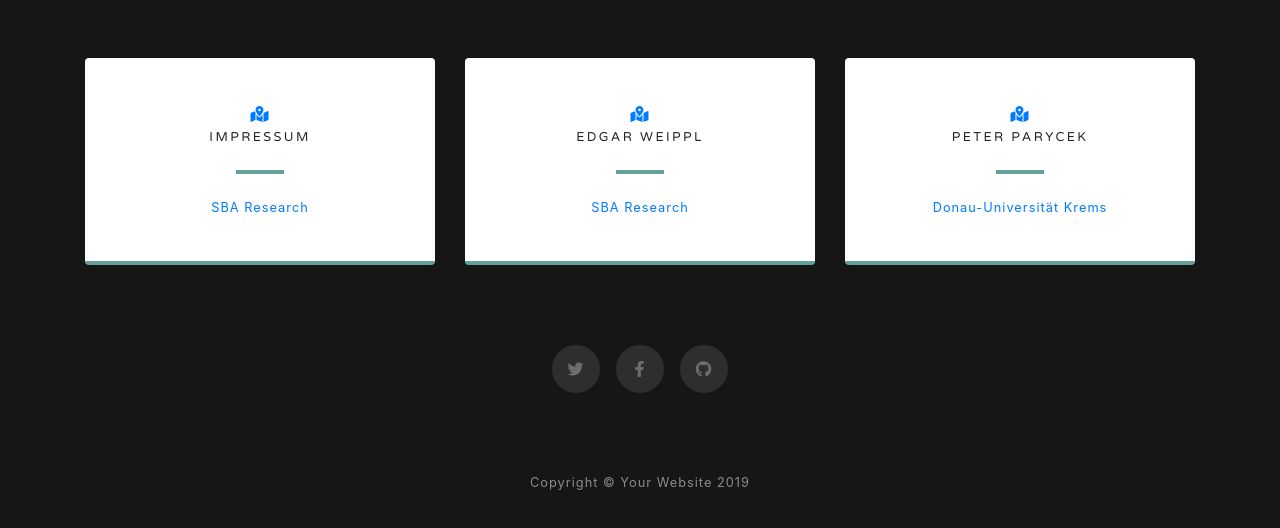
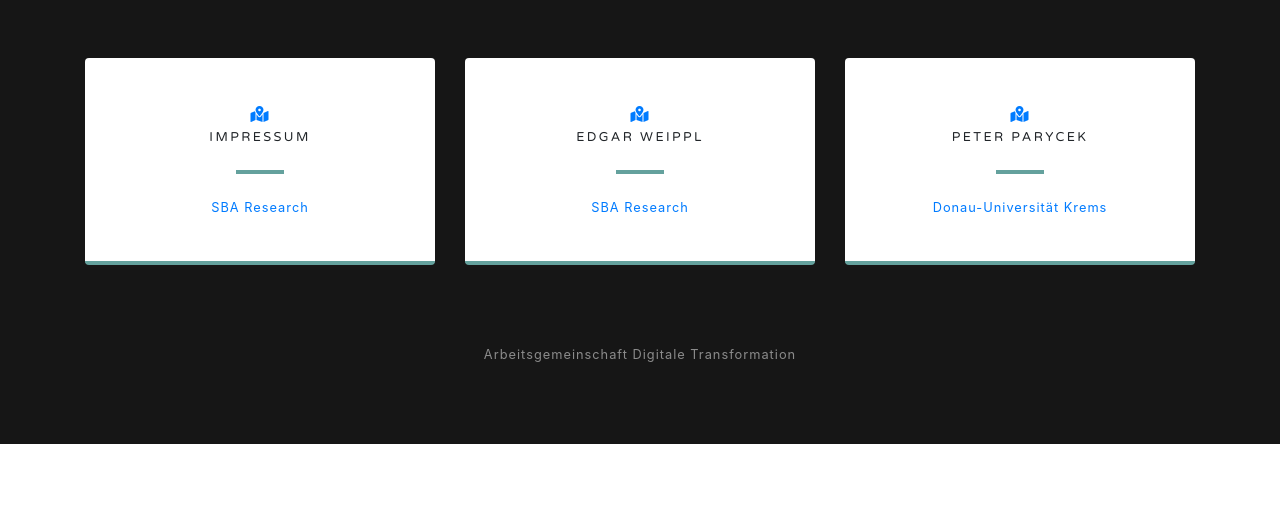
Before and after one commit to weippl/DigitaleTransformationSSP, a website with bundled scripts: page index.html in a window 1280 px wide. Shown: the part 4030-4558 px from the top of the page. After the commit the page ends 4474 px from the top, so only its background shows below. Built offline with nearby package versions, Linux system fonts and the light colour scheme.

Commit message:
removed social media links

```diff
--- a/index.html
+++ b/index.html
@@ -197,7 +197,7 @@
           </div>
         </div>
       </div>
-
+<!--
       <div class="social d-flex justify-content-center">
         <a href="#" class="mx-2">
           <i class="fab fa-twitter"></i>
@@ -209,6 +209,7 @@
           <i class="fab fa-github"></i>
         </a>
       </div>
+  -->
 
     </div>
   </section>
@@ -216,7 +217,7 @@
   <!-- Footer -->
   <footer class="bg-black small text-center text-white-50">
     <div class="container">
-      Copyright &copy; Your Website 2019
+       Arbeitsgemeinschaft Digitale Transformation
     </div>
   </footer>
 
```
